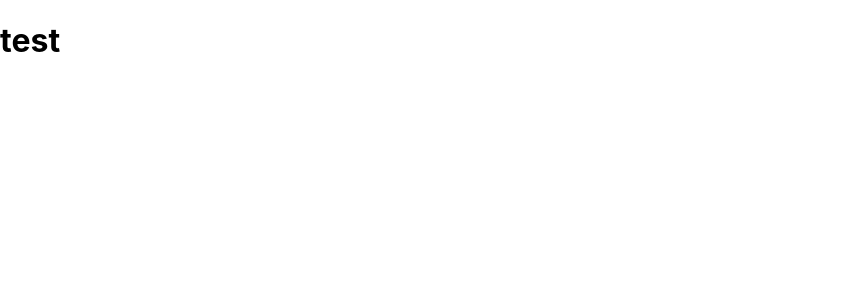
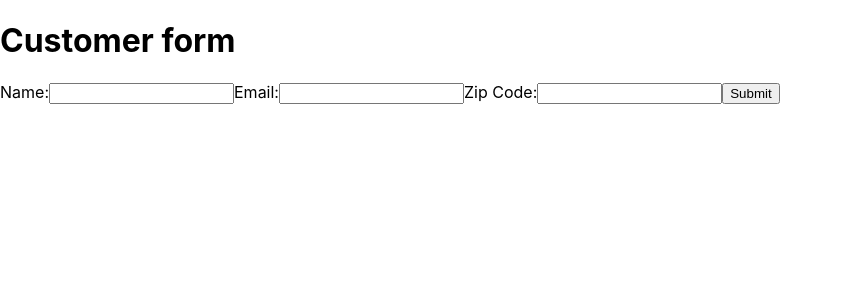
Before and after one commit to justwillj/Customer-form-exercise-v1, a React (Create React App) app: page / in a window 1280 px wide. Shown: the top 300 px of the page, without its empty margins (0-843 px from the left). Built offline with nearby package versions, Linux system fonts and the light colour scheme.

Commit message:
Created the layout for the form

```diff
--- a/src/components/app/App.js
+++ b/src/components/app/App.js
@@ -1,9 +1,22 @@
+import Input from "../input/Input";
 import "./App.css";
-import "./App.css";
+import { useState } from "react";
+
 const App = () => {
   return (
     <div>
-      <h1>test</h1>
+      <h1>Customer form </h1>
+      <form>
+        <label>Name:</label>
+        <input type="text"></input>
+
+        <label>Email:</label>
+        <input type="email"></input>
+
+        <label>Zip Code:</label>
+        <input type="number"></input>
+        <input type="submit"></input>
+      </form>
     </div>
   );
 };
--- a/src/components/input/Input.js
+++ b/src/components/input/Input.js
@@ -0,0 +1,8 @@
+import React from "react";
+const Input = ({ type }) => {
+  <div>
+    <label>hello</label>
+    <input type={type} />;
+  </div>;
+};
+export default Input;
```
